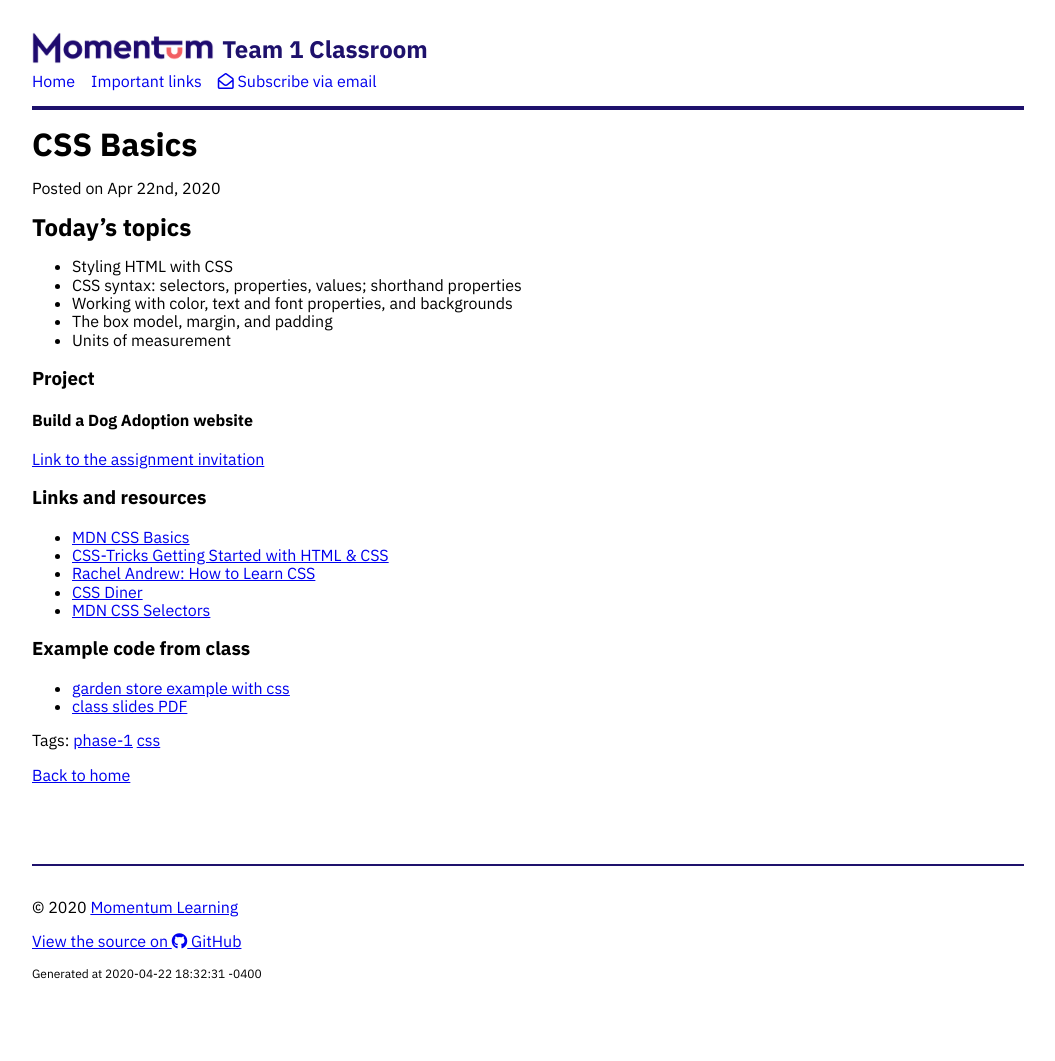
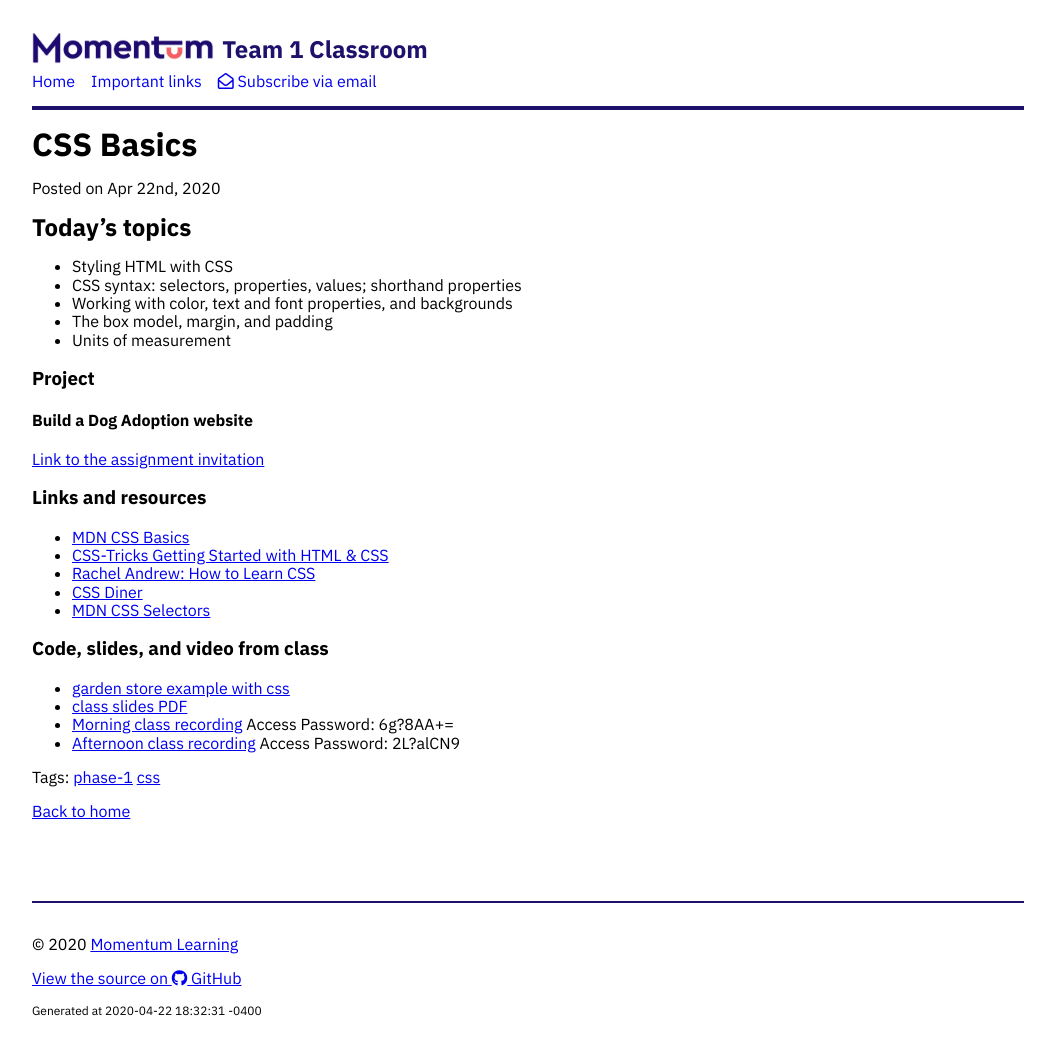
Before and after one commit to Momentum-Morehouse-2/Momentum-Morehouse-2.github.io, a Jekyll site: the page built from _posts/2020-04-22-css-basics.md, in a window 1280 px wide. Shown: the whole page, without its empty margins (112-1167 px from the left). Built offline with Jekyll 4.4.1, drawn with Linux system fonts in a browser that asks for light colours; nearby versions of some CDN libraries; before the commit the page ends 1025 px from its top, so only the background shows below that.

Commit message:
Add video links for css basics class

```diff
--- a/_posts/2020-04-22-css-basics.md
+++ b/_posts/2020-04-22-css-basics.md
@@ -25,7 +25,9 @@ tags: phase-1 css
 - [CSS Diner](https://flukeout.github.io/)
 - [MDN CSS Selectors](https://developer.mozilla.org/en-US/docs/Web/CSS/CSS_Selectors)
 
-### Example code from class
+### Code, slides, and video from class
 
 - [garden store example with css](https://github.com/momentum-team-1/examples/tree/master/garden-store-css)
 - [class slides PDF](../slide-decks/css-basics.pdf)
+- [Morning class recording](https://zoom.us/rec/share/tM5THayo3ztJbNLW-WbiAK08RNj0X6a8hnIe_KVeyxuvASigNhx5tF3vV7dpoUx3) Access Password: 6g?8AA+=
+- [Afternoon class recording](https://zoom.us/rec/share/ypMlDvLXrEFIWZGT-EzzX419B63oX6a81iNPrvMPnxl7fBoId5e7qZyhdqxAhDju?startTime=1587581992000) Access Password: 2L?alCN9
```
